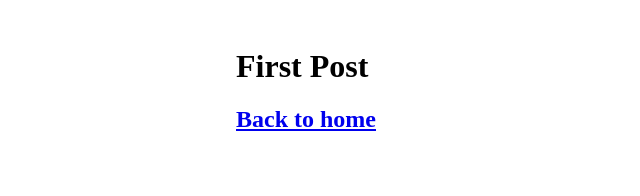
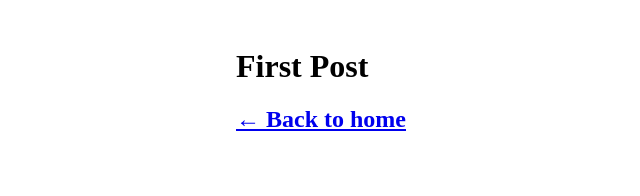
Before and after one commit to ecarlste/nextjs-blog, a Next.js app: page /posts/first-post in a window 1280 px wide. Shown: the top 196 px of the page, without its empty margins (116-756 px from the left). Built offline with nearby package versions, Linux system fonts and the light colour scheme.

Commit message:
Added back arrow for back link

```diff
--- a/pages/posts/first-post.js
+++ b/pages/posts/first-post.js
@@ -10,7 +10,7 @@ export default function FirstPost() {
       </Head>
       <h1>First Post</h1>
       <h2>
-        <Link href="/">Back to home</Link>
+        <Link href="/">← Back to home</Link>
       </h2>
     </Layout>
   );
```
